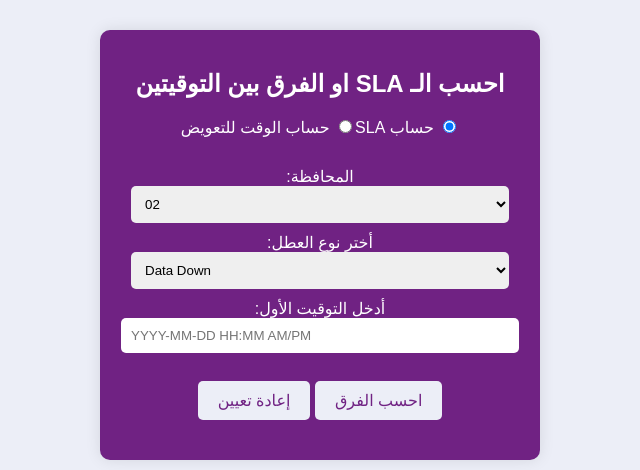
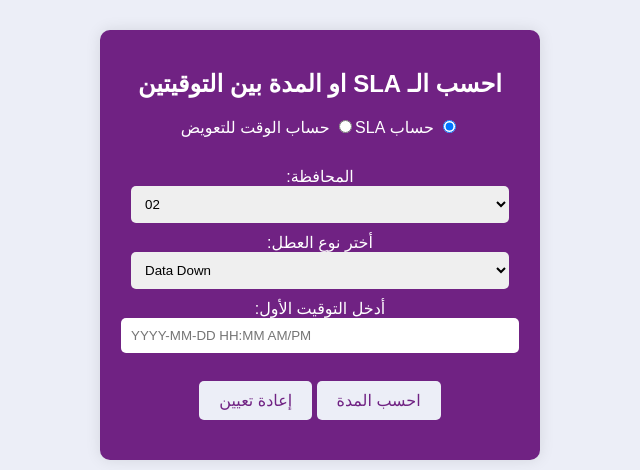
Before and after one commit to kimmichh/TE, a plain HTML site: page timedef/index.html in a window 1280 px wide. Shown: the part 137-607 px from the top of the page, 320-960 px from the left. Drawn offline with Linux system fonts and the light colour scheme.

Commit message:
Update index.html

```diff
--- a/timedef/index.html
+++ b/timedef/index.html
@@ -151,7 +151,7 @@
 		 </svg>
     </button>
     <div class="container">
-        <h2>احسب الـ SLA او الفرق بين التوقيتين</h2>
+        <h2>احسب الـ SLA او المدة بين التوقيتين</h2>
 
         <!-- أزرار الاختيار Radio Button -->
         <div class="radio-group">
@@ -191,7 +191,7 @@
         <input type="text" id="toTime" placeholder="YYYY-MM-DD HH:MM AM/PM">
         <br><br>
 
-        <button id="calcButton">احسب الفرق</button>
+        <button id="calcButton">احسب المدة</button>
         <button id="resetButton">إعادة تعيين</button>
 
         <div class="result" id="result"></div>
@@ -300,7 +300,7 @@ function handleRadioChange() {
         const hours = Math.floor((totalMinutes % (60 * 24)) / 60);
         const minutes = totalMinutes % 60;
 
-        document.getElementById('result').innerText = `الفرق: ${days} يوم، ${hours} ساعة، ${minutes} دقيقة.`;
+        document.getElementById('result').innerText = `المدة: ${days} يوم، ${hours} ساعة، ${minutes} دقيقة.`;
 
         // الحصول على القيم المختارة
         const location = document.getElementById('location').value;
```
